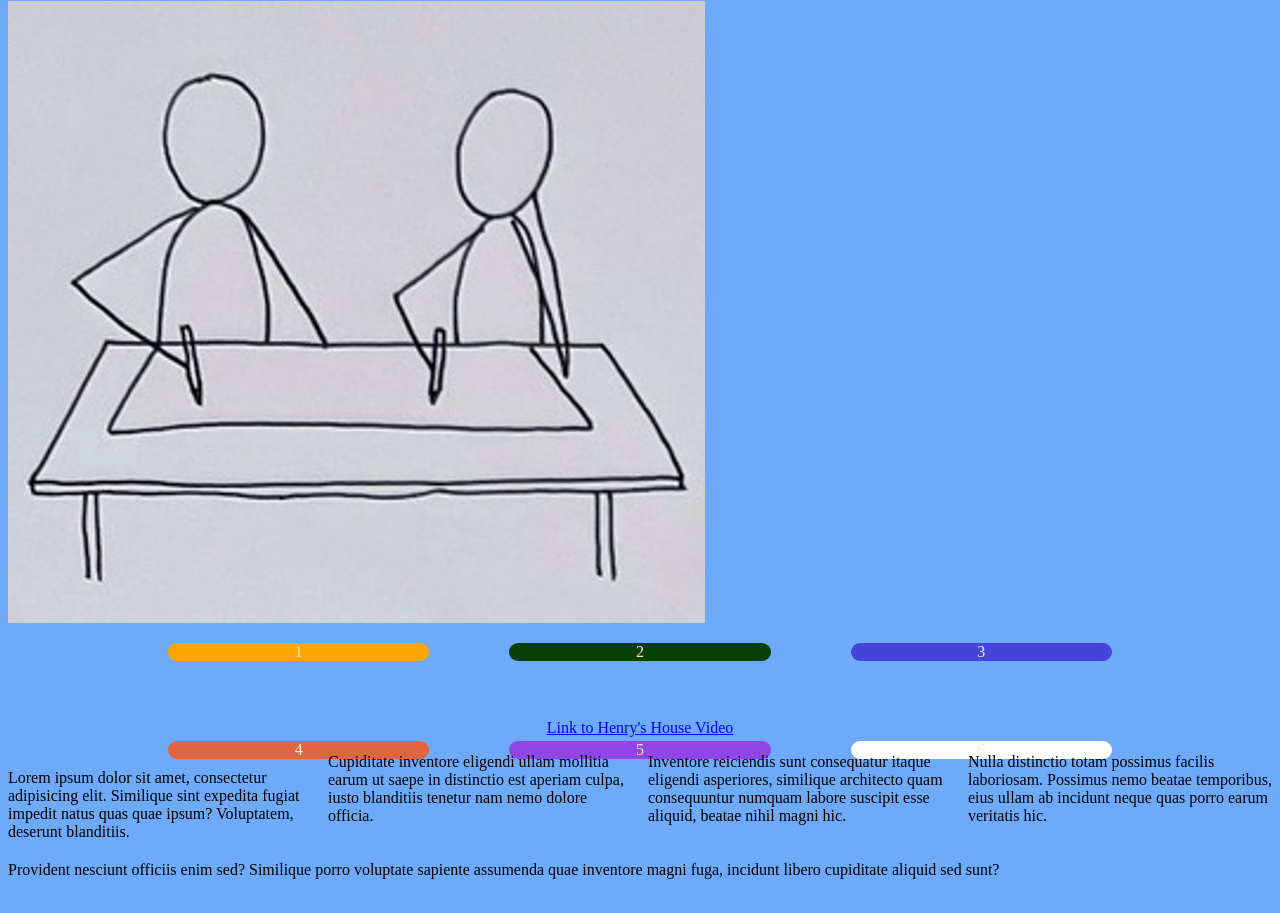
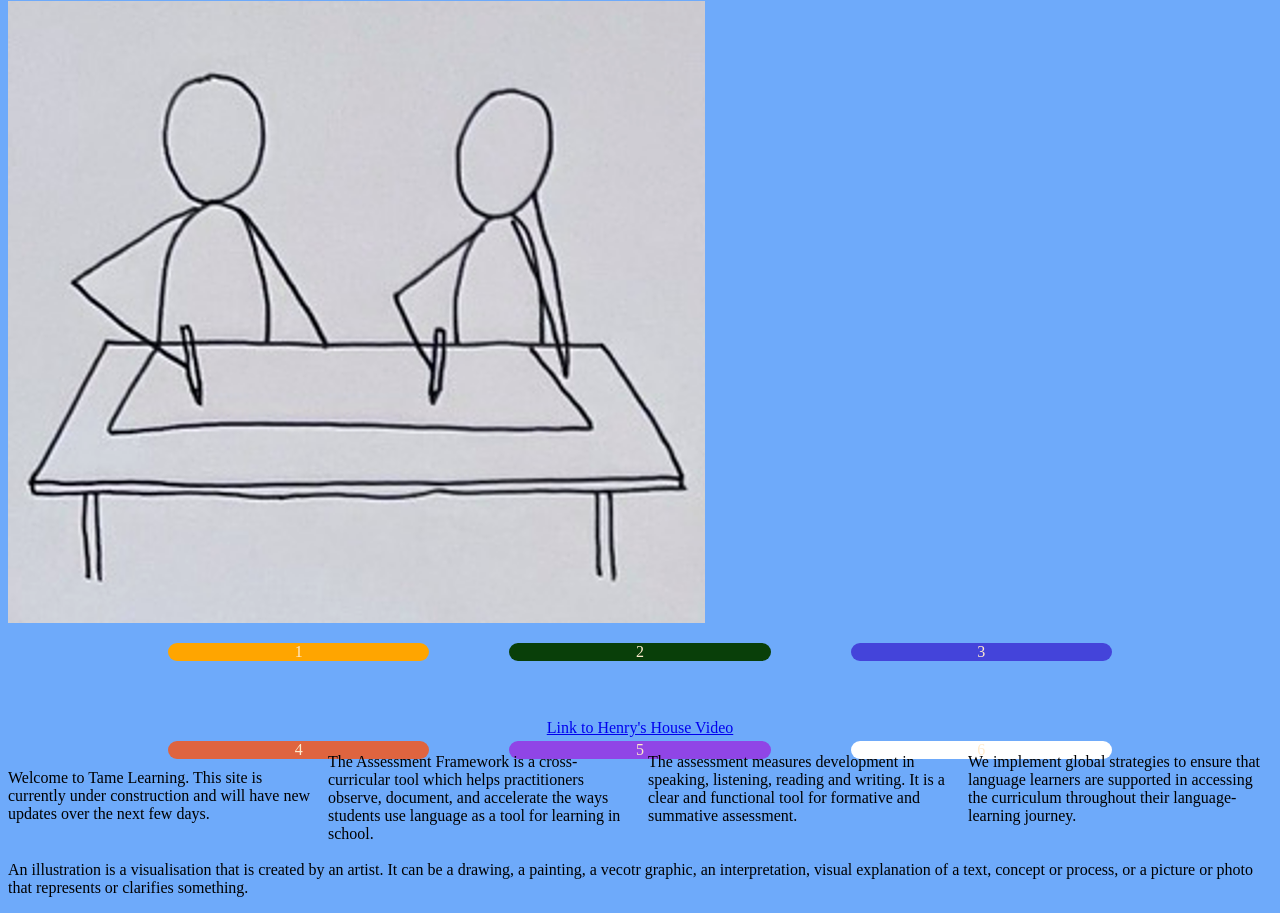
Before and after one commit to willtame/tamelearning.com, a plain HTML site: page index.html in a window 1280 px wide. Shown: the part 655-1568 px from the top of the page. Drawn offline with Linux system fonts and the light colour scheme.

Commit message:
commit index

```diff
--- a/index.html
+++ b/index.html
@@ -47,10 +47,10 @@
 
 <body>
     <section class="columns">
-      <p>Lorem ipsum dolor sit amet, consectetur adipisicing elit. Similique sint expedita fugiat impedit natus quas quae ipsum? Voluptatem, deserunt blanditiis.</p>
-      <p>Cupiditate inventore eligendi ullam mollitia earum ut saepe in distinctio est aperiam culpa, iusto blanditiis tenetur nam nemo dolore officia.</p>
-      <p>Inventore reiciendis sunt consequatur itaque eligendi asperiores, similique architecto quam consequuntur numquam labore suscipit esse aliquid, beatae nihil magni hic.</p>
-      <p>Nulla distinctio totam possimus facilis laboriosam. Possimus nemo beatae temporibus, eius ullam ab incidunt neque quas porro earum veritatis hic.</p>
+      <p>Welcome to Tame Learning. This site is currently under construction and will have new updates over the next few days.</p>
+      <p>The Assessment Framework is a cross-curricular tool which helps practitioners observe, document, and accelerate the ways students use language as a tool for learning in school.</p>
+      <p>The assessment measures development in speaking, listening, reading and writing. It is a clear and functional tool for formative and summative assessment.</p>
+      <p>We implement global strategies to ensure that language learners are supported in accessing the curriculum throughout their language-learning journey.</p>
     </section>
-    <p>Provident nesciunt officiis enim sed? Similique porro voluptate sapiente assumenda quae inventore magni fuga, incidunt libero cupiditate aliquid sed sunt?</p>
+    <p>An illustration is a visualisation that is created by an artist. It can be a drawing, a painting, a vecotr graphic, an interpretation, visual explanation of a text, concept or process, or a picture or photo that represents or clarifies something.</p>
   </body>
```
